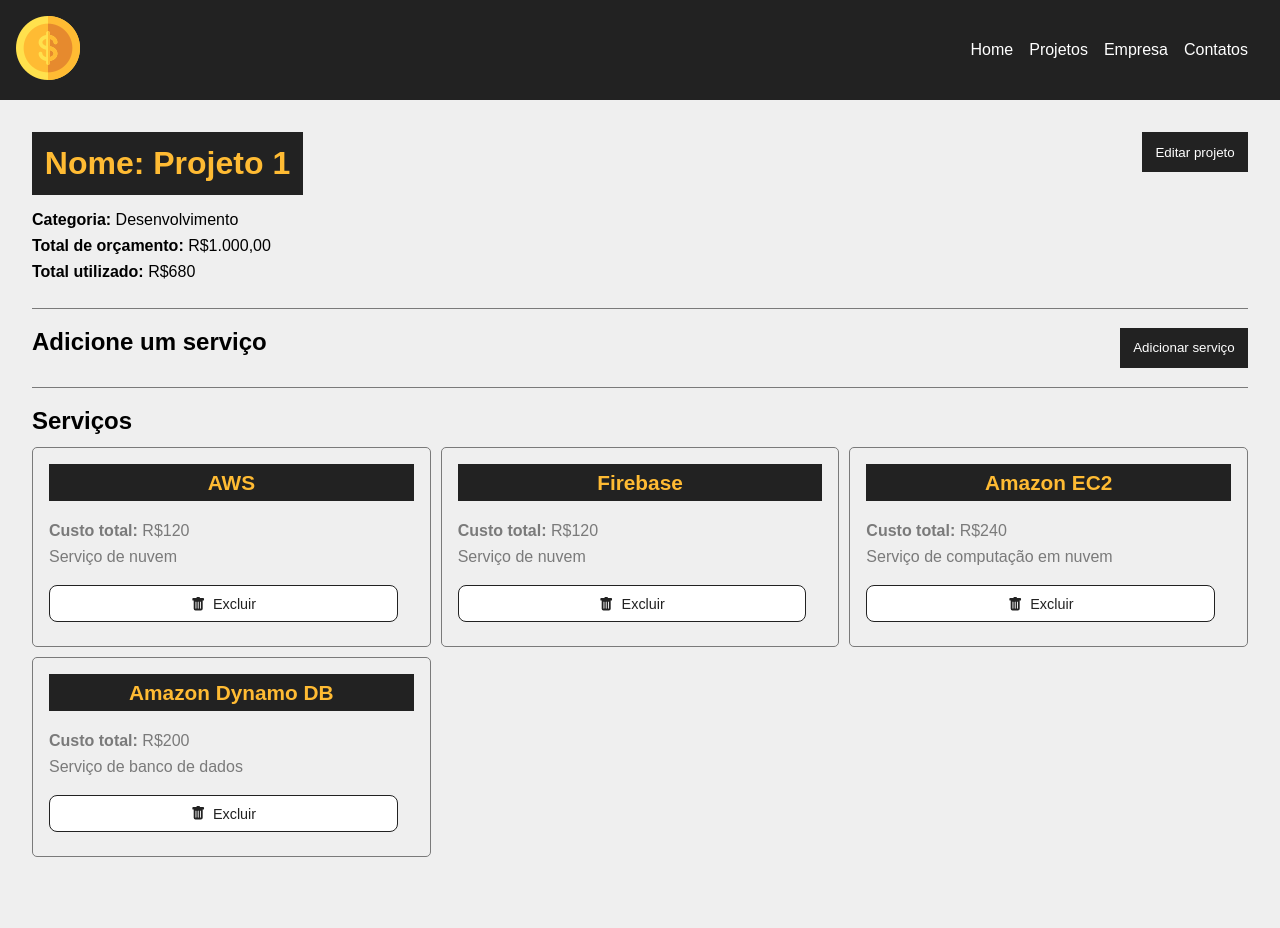
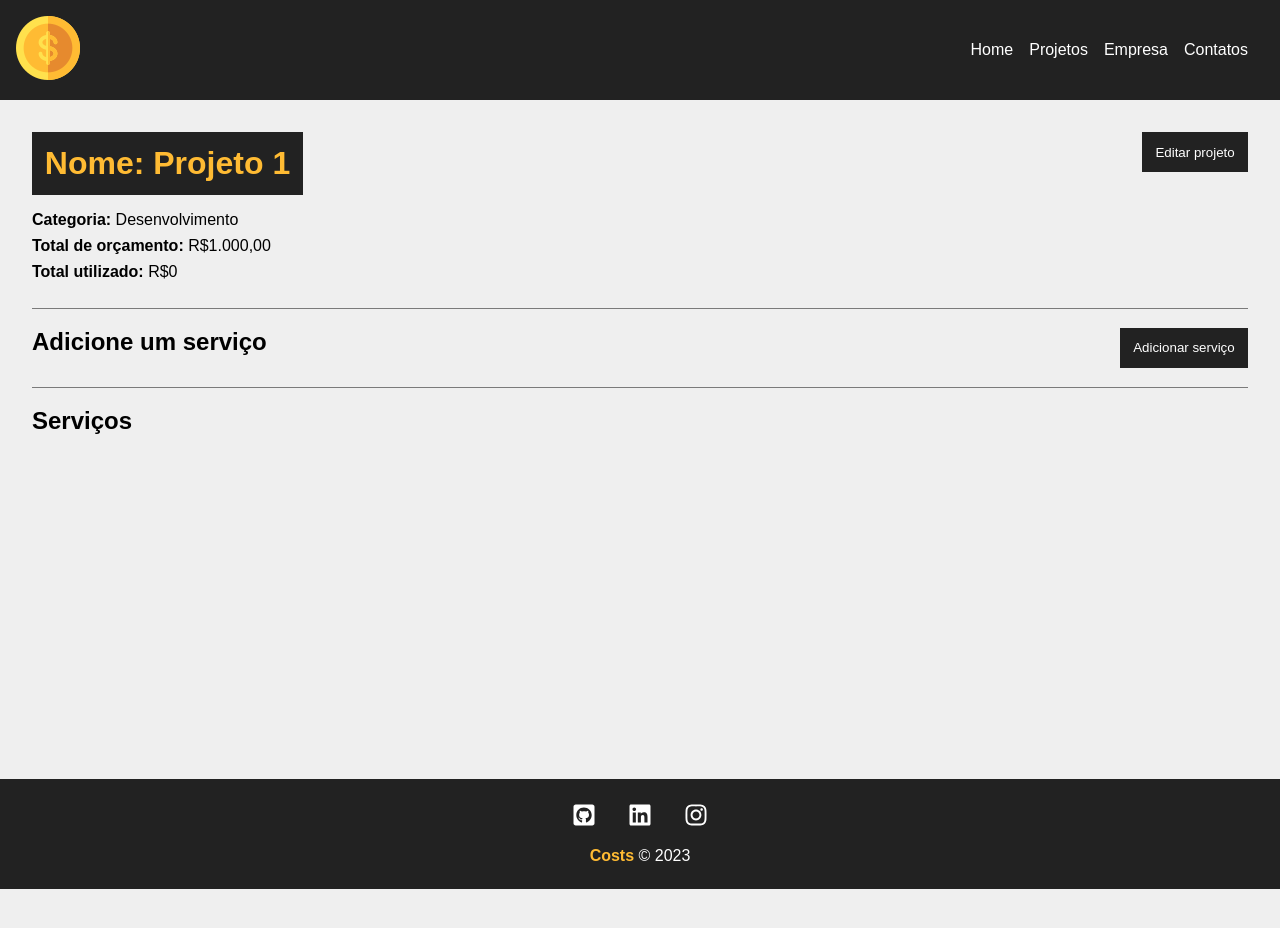
Before and after one commit to Adoniasfalcao/Costs, a React (Create React App) app: page /project/1 in a window 1280 px wide. Shown: the top 928 px of the page. After the commit the page ends 889 px from the top, so only its background shows below. Built offline with nearby package versions, Linux system fonts and the light colour scheme; data requests are answered from the project's data file.

Commit message:
Remoção de serviços

```diff
--- a/dj.json
+++ b/dj.json
@@ -7,34 +7,42 @@
         "id": "1",
         "name": "Desenvolvimento"
       },
-      "cost": 680,
-      "services": [
-        {
-          "name": "AWS",
-          "cost": "120",
-          "description": "Serviço de nuvem",
-          "id": "a5eff736-2178-474e-869e-61b67b23f2ff"
-        },
-        {
-          "name": "Firebase",
-          "cost": "120",
-          "description": "Serviço de nuvem",
-          "id": "e9eea11b-6e26-4015-a1f9-95b48b0252dc"
-        },
-        {
-          "name": "Amazon EC2",
-          "cost": "240",
-          "description": "Serviço de computação em nuvem",
-          "id": "473149e7-d4b6-42e1-8100-398aed87017c"
-        },
-        {
-          "name": "Amazon Dynamo DB",
-          "cost": "200",
-          "description": "Serviço de banco de dados",
-          "id": "104bef28-00a7-45b0-b3d0-ced0afed3f32"
-        }
-      ],
+      "cost": 0,
+      "services": [],
       "id": 1
+    },
+    {
+      "project_name": "Projeto 2",
+      "project_budget": "$1.000,00",
+      "category": {
+        "id": "2",
+        "name": "Infraestrutura"
+      },
+      "cost": 0,
+      "services": [],
+      "id": 2
+    },
+    {
+      "project_name": "Projeto 3 ",
+      "project_budget": "$1.000,00",
+      "category": {
+        "id": "3",
+        "name": "Planejamento"
+      },
+      "cost": 0,
+      "services": [],
+      "id": 3
+    },
+    {
+      "project_name": "Projeto 4",
+      "project_budget": "$1.000,00",
+      "category": {
+        "id": "4",
+        "name": "Design"
+      },
+      "cost": 0,
+      "services": [],
+      "id": 4
     }
   ],
   "categories": [
--- a/src/components/pages/Project.jsx
+++ b/src/components/pages/Project.jsx
@@ -131,6 +131,30 @@
 
     //Remover serviços
     function removeService (id,cost) {
+        const servicesUpdated = project.services.filter(
+            (service) => service.id !== id
+        )
+
+        const projectUpdated = project
+
+        projectUpdated.services = servicesUpdated
+        projectUpdated.cost = parseFloat(projectUpdated.cost) - parseFloat(cost)
+
+        fetch(`http://localhost:5000/projects/${projectUpdated.id}`, {
+            method: 'PATCH',
+            headers: {
+                'Content-Type':'application/json'
+            },
+            body: JSON.stringify(projectUpdated)
+        })
+        .then( (resp) => resp.json() )
+        .then( (data) => {
+            setProject(projectUpdated)
+            setServices(servicesUpdated)
+            setMessage('Serviço removido!')
+            setType('sucess')
+        })
+        .catch( err => console.log(err) )
 
     }
 
--- a/src/components/services/ServiceForm.jsx
+++ b/src/components/services/ServiceForm.jsx
@@ -26,7 +26,7 @@
     function handleChange (e) {
 
 
-        if (e.target.value != '') {
+        if (e.target.value !== '') {
 
             setService( {...service, [e.target.name]: e.target.value})
 
```
